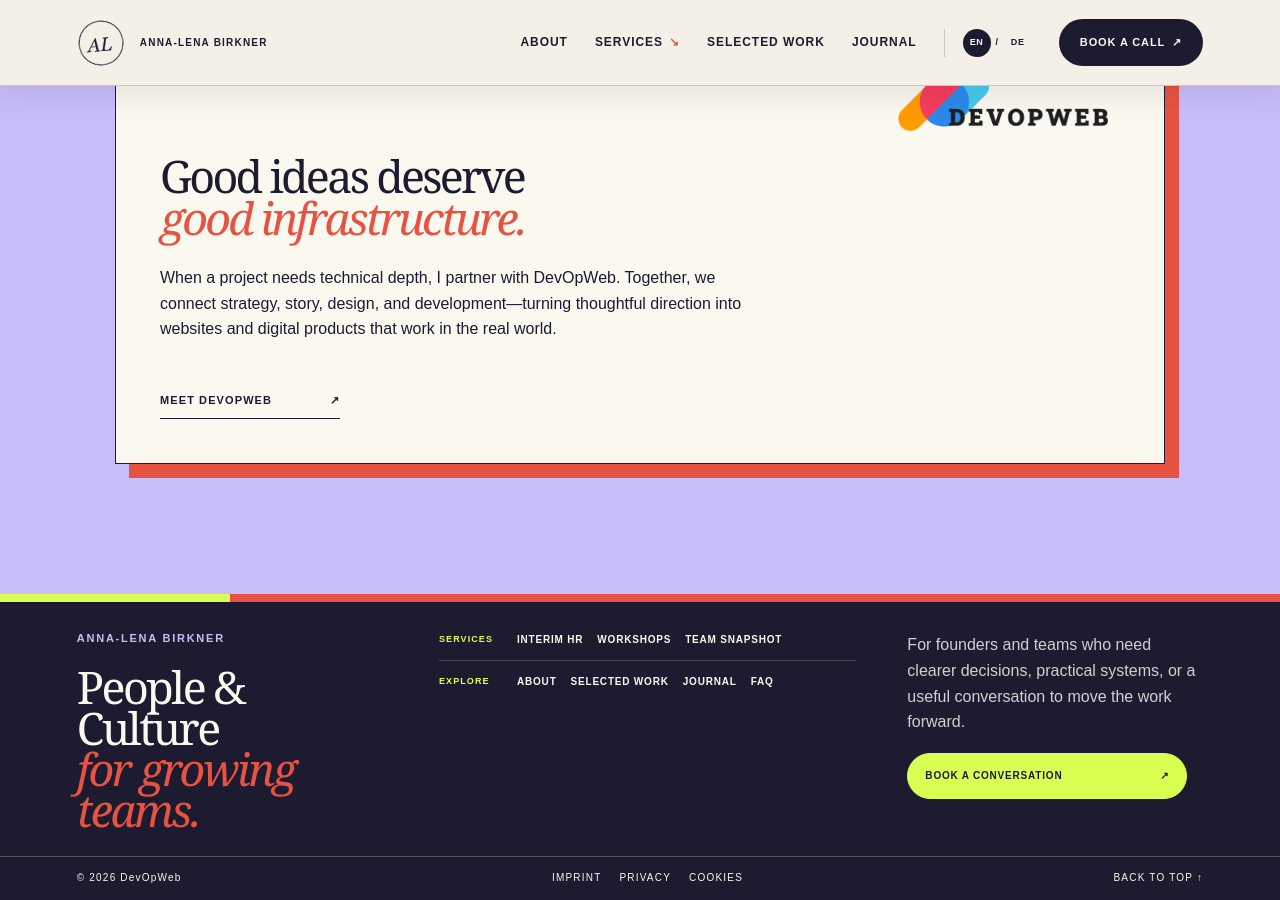
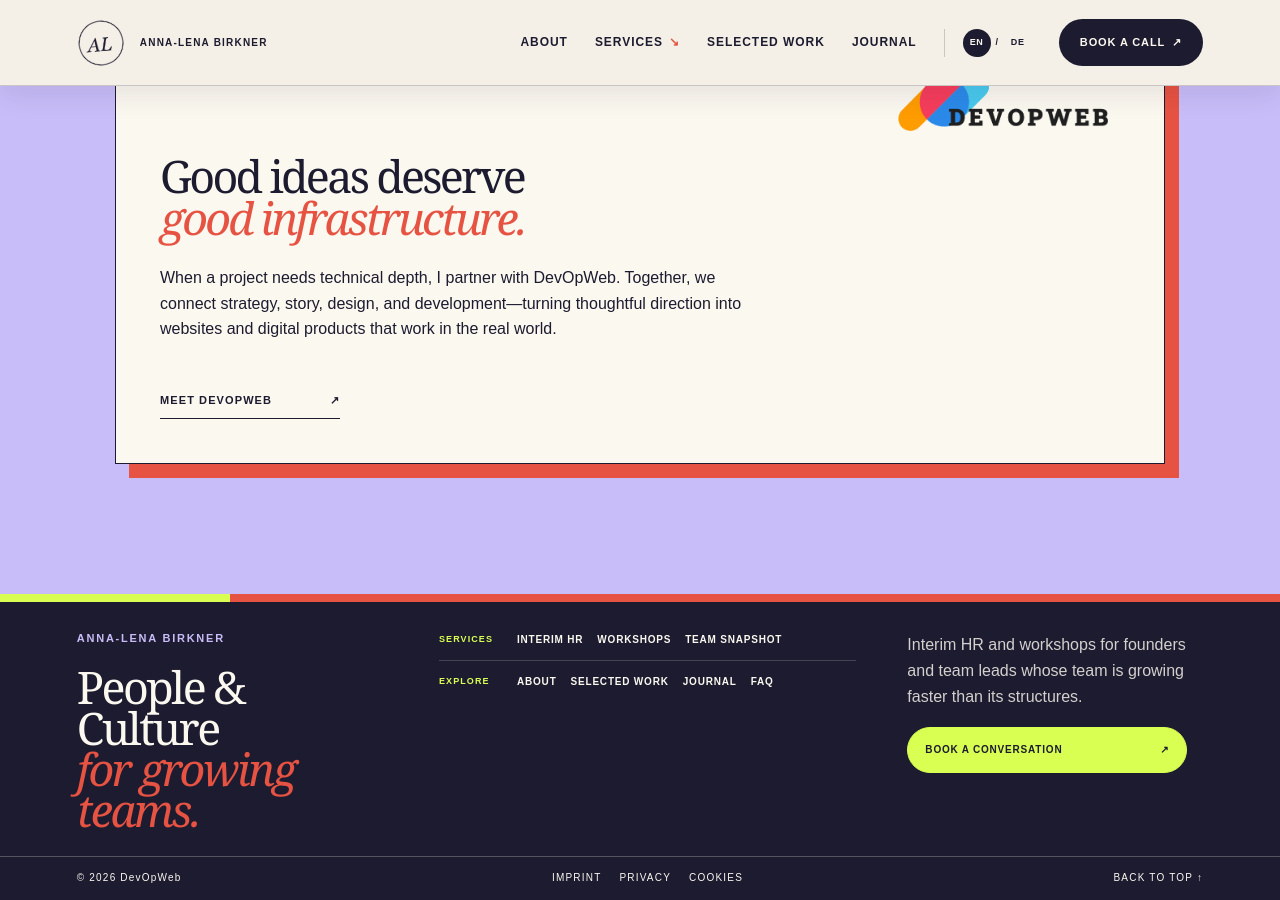
Before and after one commit to Alephantom/Homepage2026, a Jekyll site: the page built from index.html, in a window 1280 px wide and 900 px high, scrolled down 3134 px. Built offline with Jekyll 4.4.1, drawn with Linux system fonts in a browser that asks for light colours.

Commit message:
Footer: HR wording

```diff
--- a/_includes/footer.html
+++ b/_includes/footer.html
@@ -37,7 +37,7 @@
     </div>
 
     <div class="footerInvite">
-      <p>{% if is_de %}Für Gründer:innen und Teams, die klarere Entscheidungen, praxistaugliche Systeme oder ein hilfreiches Gespräch brauchen, um ihre Arbeit voranzubringen.{% else %}For founders and teams who need clearer decisions, practical systems, or a useful conversation to move the work forward.{% endif %}</p>
+      <p>{% if is_de %}Interim-HR und Workshops für Gründer:innen und Teamleads, deren Team schneller wächst als seine Strukturen.{% else %}Interim HR and workshops for founders and team leads whose team is growing faster than its structures.{% endif %}</p>
       <a href="{{ contact_path | relative_url }}">
         {% if is_de %}Gespräch buchen{% else %}Book a conversation{% endif %} <span aria-hidden="true">↗</span>
       </a>
```
